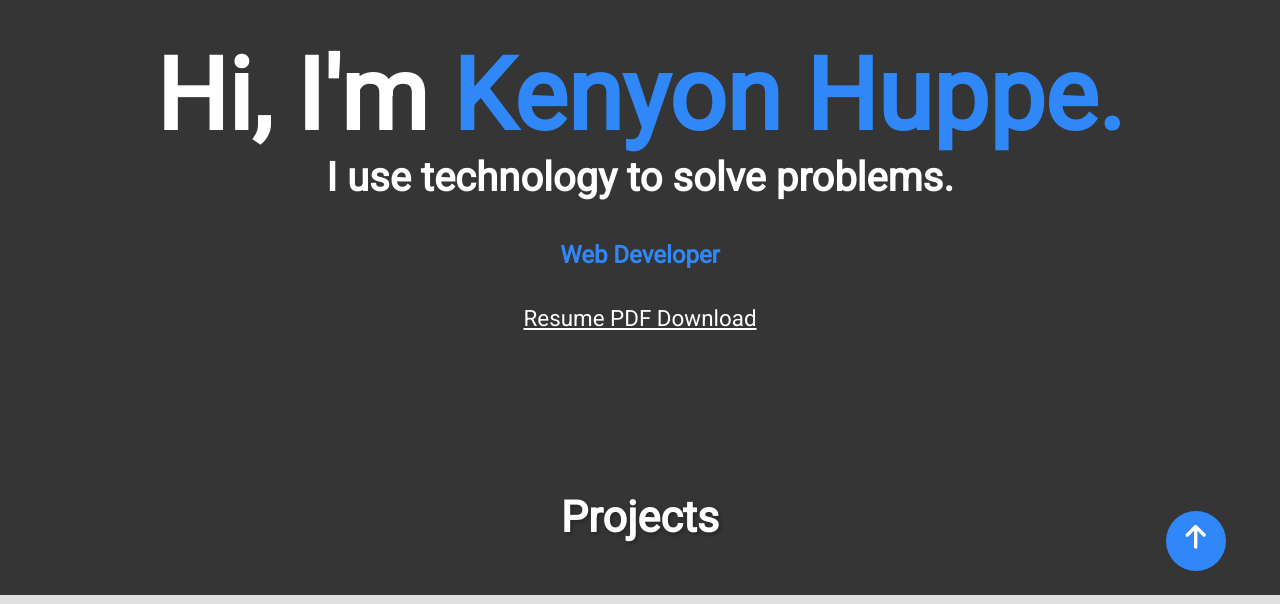
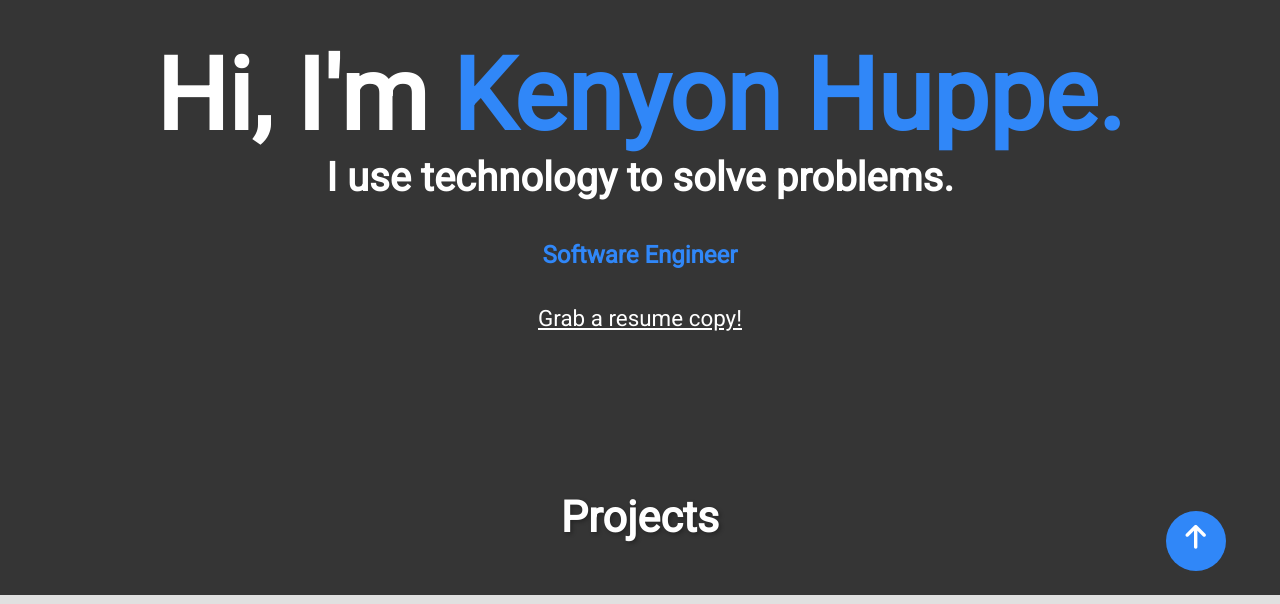
Before and after one commit to Kenyon-Huppe/Portfolio, a plain HTML site: page dist/index.html in a window 1280 px wide. Shown: the part 196-800 px from the top of the page. Drawn offline with Linux system fonts and the light colour scheme; a script that the page names is missing.

Commit message:
Updated link to new resume.

```diff
--- a/dist/index.html
+++ b/dist/index.html
@@ -54,8 +54,8 @@
                         <span id="strong-weight">Hi, I'm <span id="color-change">Kenyon Huppe.</span></span>
                         I use technology to solve problems.
                     </h2>
-                    <h3 id="position-title">Web Developer</h3>
-                    <a href="./Web_KenyonHuppe_Resume.pdf" id="resume-download" download>Resume PDF Download</a>
+                    <h3 id="position-title">Software Engineer</h3>
+                    <a href="./KenyonHuppe_Resume.pdf" id="resume-download" download>Grab a resume copy!</a>
                 </section>
                 <section class="projects">
                     <!-- GitHub repo code -->
```
Also changed, not shown: 1 other file.
